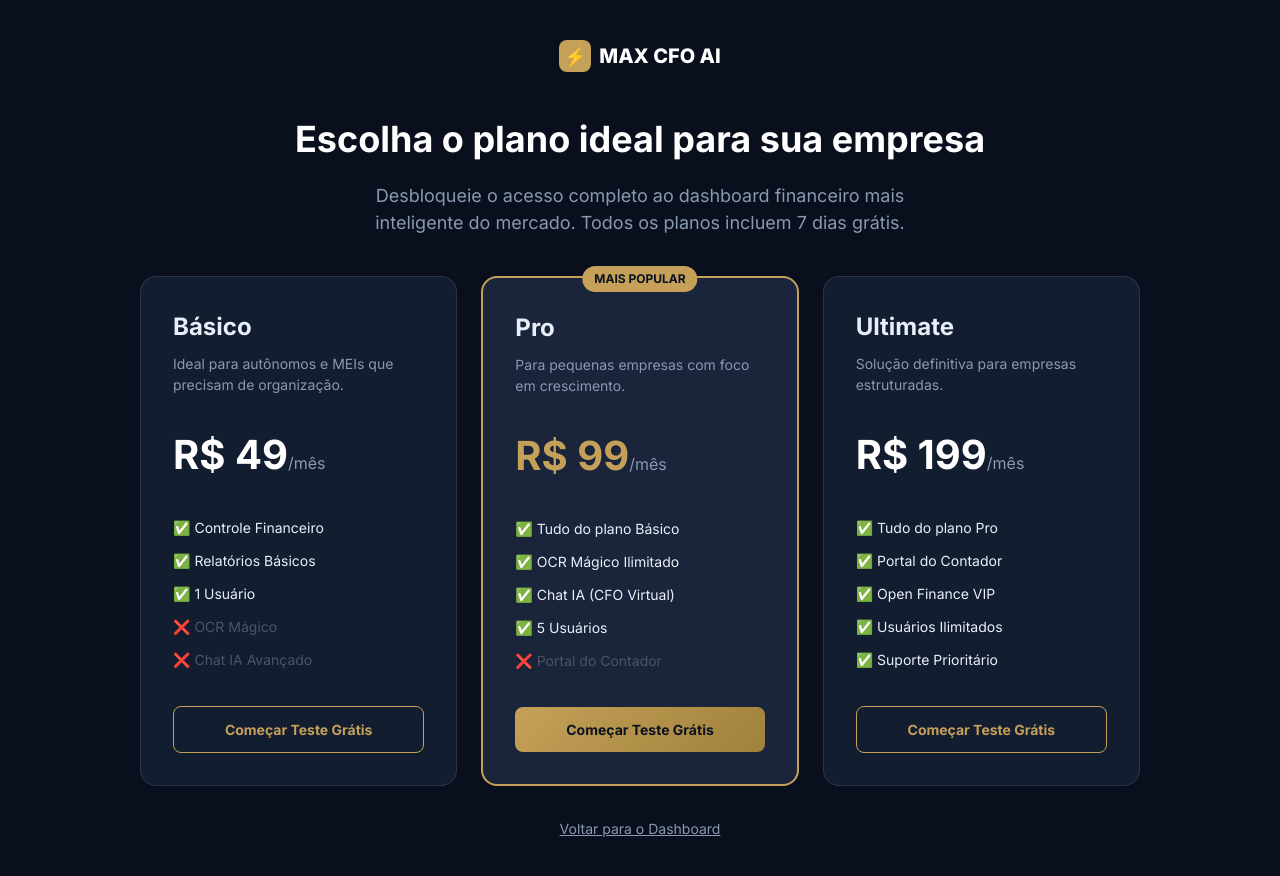
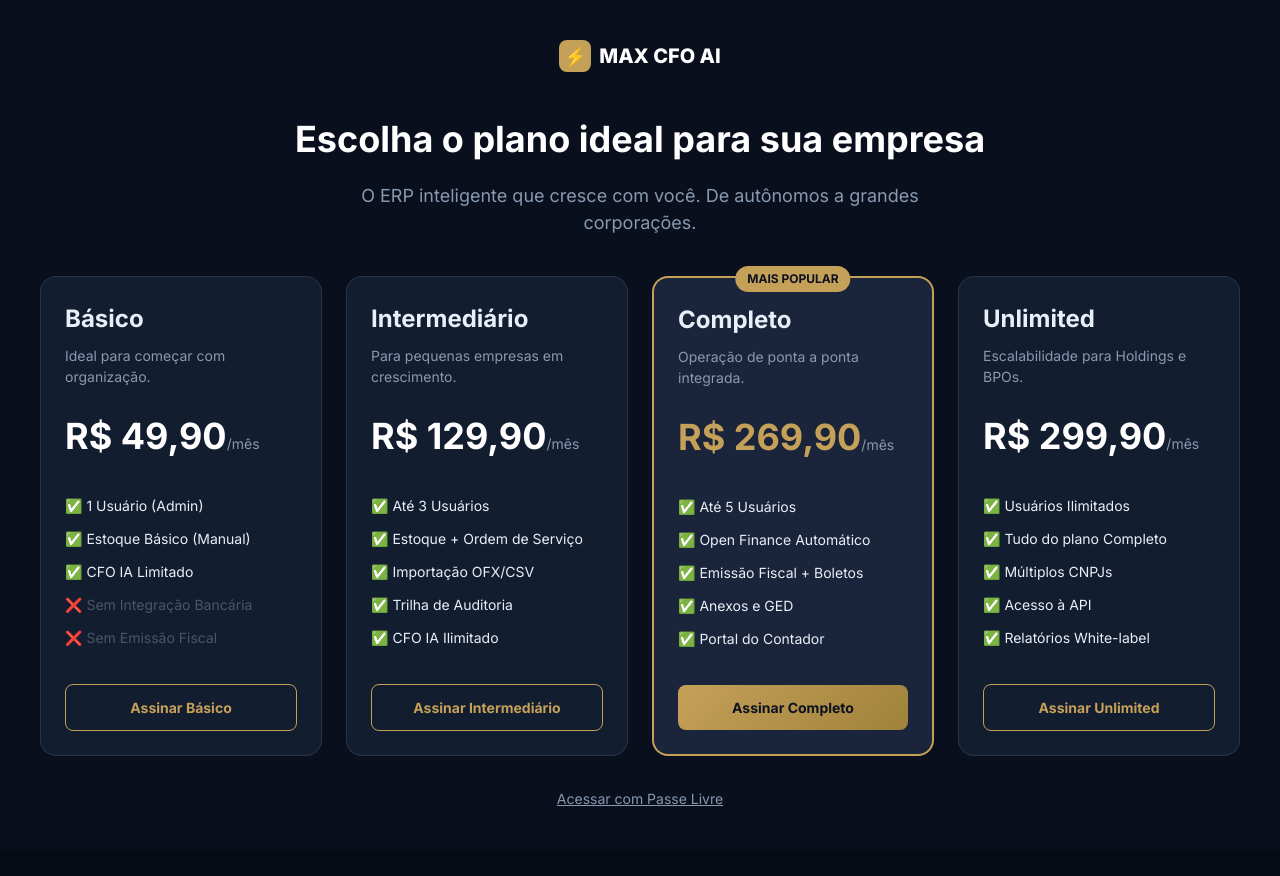
Before and after one commit to maxlandim/max-cfo-saas, a Next.js app: page /pricing in a window 1280 px wide. Shown: the top 876 px of the page. After the commit the page ends 849 px from the top, so only its background shows below. Built offline with nearby package versions, Linux system fonts and the light colour scheme; no server answers.

Commit message:
feat: implement 4-tier pricing model based on new ERP specs

```diff
--- a/src/app/api/checkout/route.js
+++ b/src/app/api/checkout/route.js
@@ -24,33 +24,28 @@
     const host = req.headers.get('host') || 'localhost:3000';
     const origin = `${protocol}://${host}`;
 
-    let price = 4900;
-    let name = 'MAX CFO AI - Plano Básico';
+    const plans = {
+      basic: {
+        price_data: { currency: 'brl', product_data: { name: 'MAX CFO AI - Básico', images: [`${origin}/icon-512.png`] }, unit_amount: 4990, recurring: { interval: 'month' } },
+      },
+      intermediate: {
+        price_data: { currency: 'brl', product_data: { name: 'MAX CFO AI - Intermediário', images: [`${origin}/icon-512.png`] }, unit_amount: 12990, recurring: { interval: 'month' } },
+      },
+      complete: {
+        price_data: { currency: 'brl', product_data: { name: 'MAX CFO AI - Completo', images: [`${origin}/icon-512.png`] }, unit_amount: 26990, recurring: { interval: 'month' } },
+      },
+      unlimited: {
+        price_data: { currency: 'brl', product_data: { name: 'MAX CFO AI - Unlimited', images: [`${origin}/icon-512.png`] }, unit_amount: 29990, recurring: { interval: 'month' } },
+      }
+    };
 
-    if (planId === 'medium') {
-      price = 9900;
-      name = 'MAX CFO AI - Plano Médio';
-    } else if (planId === 'ultimate') {
-      price = 19900;
-      name = 'MAX CFO AI - Plano Ultimate';
-    }
+    const selectedPlan = plans[planId] || plans['basic'];
 
     const session = await stripe.checkout.sessions.create({
       payment_method_types: ['card'],
       line_items: [
         {
-          price_data: {
-            currency: 'brl',
-            product_data: {
-              name: name,
-              description: 'Acesso completo ao CFO Virtual',
-              images: [`${origin}/icon-512.png`],
-            },
-            unit_amount: price,
-            recurring: {
-              interval: 'month',
-            },
-          },
+          price_data: selectedPlan.price_data,
           quantity: 1,
         },
       ],
--- a/src/app/pricing/page.js
+++ b/src/app/pricing/page.js
@@ -10,7 +10,6 @@
   const [userEmail, setUserEmail] = useState('');
 
   useEffect(() => {
-    // Recupera o email do usuario para repassar ao Stripe
     const user = JSON.parse(localStorage.getItem('maxcfo_user') || '{}');
     if (user.email) setUserEmail(user.email);
   }, []);
@@ -59,14 +58,14 @@
 
       <h1 style={{ fontSize: '36px', marginBottom: '16px', textAlign: 'center' }}>Escolha o plano ideal para sua empresa</h1>
       <p style={{ color: '#8899B0', marginBottom: '40px', fontSize: '18px', textAlign: 'center', maxWidth: '600px' }}>
-        Desbloqueie o acesso completo ao dashboard financeiro mais inteligente do mercado. Todos os planos incluem 7 dias grátis.
+        O ERP inteligente que cresce com você. De autônomos a grandes corporações.
       </p>
 
       <div style={{
         display: 'grid',
-        gridTemplateColumns: 'repeat(auto-fit, minmax(300px, 1fr))',
+        gridTemplateColumns: 'repeat(auto-fit, minmax(260px, 1fr))',
         gap: '24px',
-        maxWidth: '1000px',
+        maxWidth: '1200px',
         width: '100%'
       }}>
 
@@ -75,40 +74,59 @@
           backgroundColor: '#131d30',
           border: '1px solid rgba(255,255,255,0.1)',
           borderRadius: '16px',
-          padding: '32px',
+          padding: '24px',
           display: 'flex',
           flexDirection: 'column'
         }}>
           <h2 style={{ fontSize: '24px', color: '#E8EFF8', marginBottom: '8px' }}>Básico</h2>
-          <p style={{ color: '#8899B0', marginBottom: '24px', height: '48px' }}>Ideal para autônomos e MEIs que precisam de organização.</p>
-          <div style={{ fontSize: '40px', fontWeight: 'bold', color: '#fff', marginBottom: '8px' }}>
-            R$ 49<span style={{ fontSize: '16px', color: '#8899B0', fontWeight: 'normal' }}>/mês</span>
+          <p style={{ color: '#8899B0', marginBottom: '24px', height: '40px', fontSize: '14px' }}>Ideal para começar com organização.</p>
+          <div style={{ fontSize: '36px', fontWeight: 'bold', color: '#fff', marginBottom: '8px' }}>
+            R$ 49,90<span style={{ fontSize: '14px', color: '#8899B0', fontWeight: 'normal' }}>/mês</span>
           </div>
-          <ul style={{ listStyle: 'none', padding: 0, margin: '24px 0', flex: 1, color: '#E8EFF8' }}>
-            <li style={{ marginBottom: '12px' }}>✅ Controle Financeiro</li>
-            <li style={{ marginBottom: '12px' }}>✅ Relatórios Básicos</li>
-            <li style={{ marginBottom: '12px' }}>✅ 1 Usuário</li>
-            <li style={{ marginBottom: '12px', color: '#4a5568' }}>❌ OCR Mágico</li>
-            <li style={{ marginBottom: '12px', color: '#4a5568' }}>❌ Chat IA Avançado</li>
+          <ul style={{ listStyle: 'none', padding: 0, margin: '24px 0', flex: 1, color: '#E8EFF8', fontSize: '14px' }}>
+            <li style={{ marginBottom: '12px' }}>✅ 1 Usuário (Admin)</li>
+            <li style={{ marginBottom: '12px' }}>✅ Estoque Básico (Manual)</li>
+            <li style={{ marginBottom: '12px' }}>✅ CFO IA Limitado</li>
+            <li style={{ marginBottom: '12px', color: '#4a5568' }}>❌ Sem Integração Bancária</li>
+            <li style={{ marginBottom: '12px', color: '#4a5568' }}>❌ Sem Emissão Fiscal</li>
           </ul>
-          <button
-            disabled={loading}
-            onClick={() => handleSubscribe('basic')}
-            style={{
-              width: '100%', padding: '14px', borderRadius: '8px', border: '1px solid #C5A059',
-              backgroundColor: 'transparent', color: '#C5A059', fontWeight: 'bold', cursor: 'pointer', transition: 'all 0.2s'
-            }}
-          >
-            {loading ? 'Processando...' : 'Começar Teste Grátis'}
+          <button disabled={loading} onClick={() => handleSubscribe('basic')} className="plan-btn">
+            {loading ? 'Processando...' : 'Assinar Básico'}
           </button>
         </div>
 
-        {/* Medium Plan */}
+        {/* Intermediário Plan */}
+        <div style={{
+          backgroundColor: '#131d30',
+          border: '1px solid rgba(255,255,255,0.1)',
+          borderRadius: '16px',
+          padding: '24px',
+          display: 'flex',
+          flexDirection: 'column'
+        }}>
+          <h2 style={{ fontSize: '24px', color: '#E8EFF8', marginBottom: '8px' }}>Intermediário</h2>
+          <p style={{ color: '#8899B0', marginBottom: '24px', height: '40px', fontSize: '14px' }}>Para pequenas empresas em crescimento.</p>
+          <div style={{ fontSize: '36px', fontWeight: 'bold', color: '#fff', marginBottom: '8px' }}>
+            R$ 129,90<span style={{ fontSize: '14px', color: '#8899B0', fontWeight: 'normal' }}>/mês</span>
+          </div>
+          <ul style={{ listStyle: 'none', padding: 0, margin: '24px 0', flex: 1, color: '#E8EFF8', fontSize: '14px' }}>
+            <li style={{ marginBottom: '12px' }}>✅ Até 3 Usuários</li>
+            <li style={{ marginBottom: '12px' }}>✅ Estoque + Ordem de Serviço</li>
+            <li style={{ marginBottom: '12px' }}>✅ Importação OFX/CSV</li>
+            <li style={{ marginBottom: '12px' }}>✅ Trilha de Auditoria</li>
+            <li style={{ marginBottom: '12px' }}>✅ CFO IA Ilimitado</li>
+          </ul>
+          <button disabled={loading} onClick={() => handleSubscribe('intermediate')} className="plan-btn">
+            {loading ? 'Processando...' : 'Assinar Intermediário'}
+          </button>
+        </div>
+
+        {/* Completo Plan */}
         <div style={{
           backgroundColor: '#1a243a',
           border: '2px solid #C5A059',
           borderRadius: '16px',
-          padding: '32px',
+          padding: '24px',
           display: 'flex',
           flexDirection: 'column',
           position: 'relative'
@@ -116,71 +134,68 @@
           <div style={{
             position: 'absolute', top: '-12px', left: '50%', transform: 'translateX(-50%)',
             backgroundColor: '#C5A059', color: '#0B1220', padding: '4px 12px', borderRadius: '20px', fontSize: '12px', fontWeight: 'bold'
-          }}>
-            MAIS POPULAR
+          }}>MAIS POPULAR</div>
+          <h2 style={{ fontSize: '24px', color: '#E8EFF8', marginBottom: '8px' }}>Completo</h2>
+          <p style={{ color: '#8899B0', marginBottom: '24px', height: '40px', fontSize: '14px' }}>Operação de ponta a ponta integrada.</p>
+          <div style={{ fontSize: '36px', fontWeight: 'bold', color: '#C5A059', marginBottom: '8px' }}>
+            R$ 269,90<span style={{ fontSize: '14px', color: '#8899B0', fontWeight: 'normal' }}>/mês</span>
           </div>
-          <h2 style={{ fontSize: '24px', color: '#E8EFF8', marginBottom: '8px' }}>Pro</h2>
-          <p style={{ color: '#8899B0', marginBottom: '24px', height: '48px' }}>Para pequenas empresas com foco em crescimento.</p>
-          <div style={{ fontSize: '40px', fontWeight: 'bold', color: '#C5A059', marginBottom: '8px' }}>
-            R$ 99<span style={{ fontSize: '16px', color: '#8899B0', fontWeight: 'normal' }}>/mês</span>
-          </div>
-          <ul style={{ listStyle: 'none', padding: 0, margin: '24px 0', flex: 1, color: '#E8EFF8' }}>
-            <li style={{ marginBottom: '12px' }}>✅ Tudo do plano Básico</li>
-            <li style={{ marginBottom: '12px' }}>✅ OCR Mágico Ilimitado</li>
-            <li style={{ marginBottom: '12px' }}>✅ Chat IA (CFO Virtual)</li>
-            <li style={{ marginBottom: '12px' }}>✅ 5 Usuários</li>
-            <li style={{ marginBottom: '12px', color: '#4a5568' }}>❌ Portal do Contador</li>
+          <ul style={{ listStyle: 'none', padding: 0, margin: '24px 0', flex: 1, color: '#E8EFF8', fontSize: '14px' }}>
+            <li style={{ marginBottom: '12px' }}>✅ Até 5 Usuários</li>
+            <li style={{ marginBottom: '12px' }}>✅ Open Finance Automático</li>
+            <li style={{ marginBottom: '12px' }}>✅ Emissão Fiscal + Boletos</li>
+            <li style={{ marginBottom: '12px' }}>✅ Anexos e GED</li>
+            <li style={{ marginBottom: '12px' }}>✅ Portal do Contador</li>
           </ul>
-          <button
-            disabled={loading}
-            onClick={() => handleSubscribe('medium')}
-            style={{
-              width: '100%', padding: '14px', borderRadius: '8px', border: 'none',
-              background: 'linear-gradient(135deg, #C5A059, #A0823A)', color: '#0B1220', fontWeight: 'bold', cursor: 'pointer', transition: 'all 0.2s'
-            }}
-          >
-            {loading ? 'Processando...' : 'Começar Teste Grátis'}
+          <button disabled={loading} onClick={() => handleSubscribe('complete')} className="plan-btn-gold">
+            {loading ? 'Processando...' : 'Assinar Completo'}
           </button>
         </div>
 
-        {/* Ultimate Plan */}
+        {/* Unlimited Plan */}
         <div style={{
           backgroundColor: '#131d30',
           border: '1px solid rgba(255,255,255,0.1)',
           borderRadius: '16px',
-          padding: '32px',
+          padding: '24px',
           display: 'flex',
           flexDirection: 'column'
         }}>
-          <h2 style={{ fontSize: '24px', color: '#E8EFF8', marginBottom: '8px' }}>Ultimate</h2>
-          <p style={{ color: '#8899B0', marginBottom: '24px', height: '48px' }}>Solução definitiva para empresas estruturadas.</p>
-          <div style={{ fontSize: '40px', fontWeight: 'bold', color: '#fff', marginBottom: '8px' }}>
-            R$ 199<span style={{ fontSize: '16px', color: '#8899B0', fontWeight: 'normal' }}>/mês</span>
+          <h2 style={{ fontSize: '24px', color: '#E8EFF8', marginBottom: '8px' }}>Unlimited</h2>
+          <p style={{ color: '#8899B0', marginBottom: '24px', height: '40px', fontSize: '14px' }}>Escalabilidade para Holdings e BPOs.</p>
+          <div style={{ fontSize: '36px', fontWeight: 'bold', color: '#fff', marginBottom: '8px' }}>
+            R$ 299,90<span style={{ fontSize: '14px', color: '#8899B0', fontWeight: 'normal' }}>/mês</span>
           </div>
-          <ul style={{ listStyle: 'none', padding: 0, margin: '24px 0', flex: 1, color: '#E8EFF8' }}>
-            <li style={{ marginBottom: '12px' }}>✅ Tudo do plano Pro</li>
-            <li style={{ marginBottom: '12px' }}>✅ Portal do Contador</li>
-            <li style={{ marginBottom: '12px' }}>✅ Open Finance VIP</li>
+          <ul style={{ listStyle: 'none', padding: 0, margin: '24px 0', flex: 1, color: '#E8EFF8', fontSize: '14px' }}>
             <li style={{ marginBottom: '12px' }}>✅ Usuários Ilimitados</li>
-            <li style={{ marginBottom: '12px' }}>✅ Suporte Prioritário</li>
+            <li style={{ marginBottom: '12px' }}>✅ Tudo do plano Completo</li>
+            <li style={{ marginBottom: '12px' }}>✅ Múltiplos CNPJs</li>
+            <li style={{ marginBottom: '12px' }}>✅ Acesso à API</li>
+            <li style={{ marginBottom: '12px' }}>✅ Relatórios White-label</li>
           </ul>
-          <button
-            disabled={loading}
-            onClick={() => handleSubscribe('ultimate')}
-            style={{
-              width: '100%', padding: '14px', borderRadius: '8px', border: '1px solid #C5A059',
-              backgroundColor: 'transparent', color: '#C5A059', fontWeight: 'bold', cursor: 'pointer', transition: 'all 0.2s'
-            }}
-          >
-            {loading ? 'Processando...' : 'Começar Teste Grátis'}
+          <button disabled={loading} onClick={() => handleSubscribe('unlimited')} className="plan-btn">
+            {loading ? 'Processando...' : 'Assinar Unlimited'}
           </button>
         </div>
 
       </div>
 
-      <Link href="/dashboard" style={{ marginTop: '32px', color: '#8899B0', textDecoration: 'underline' }}>
-        Voltar para o Dashboard
+      <Link href="/success?session_id=dev" style={{ marginTop: '32px', color: '#8899B0', textDecoration: 'underline' }}>
+        Acessar com Passe Livre
       </Link>
+
+      <style dangerouslySetInnerHTML={{__html: `
+        .plan-btn {
+          width: 100%; padding: 14px; border-radius: 8px; border: 1px solid #C5A059;
+          background-color: transparent; color: #C5A059; font-weight: bold; cursor: pointer; transition: all 0.2s;
+        }
+        .plan-btn:hover { background-color: rgba(197, 160, 89, 0.1); }
+        .plan-btn-gold {
+          width: 100%; padding: 14px; border-radius: 8px; border: none;
+          background: linear-gradient(135deg, #C5A059, #A0823A); color: #0B1220; font-weight: bold; cursor: pointer; transition: all 0.2s;
+        }
+        .plan-btn-gold:hover { opacity: 0.9; transform: translateY(-1px); }
+      `}} />
     </div>
   );
 }
```
